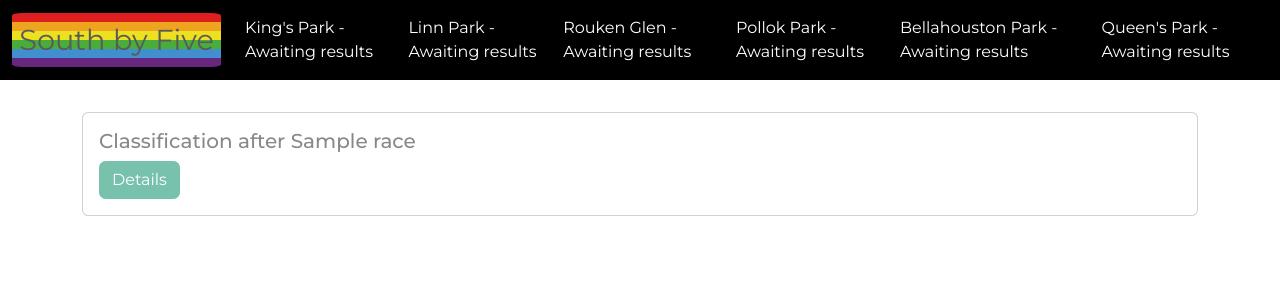
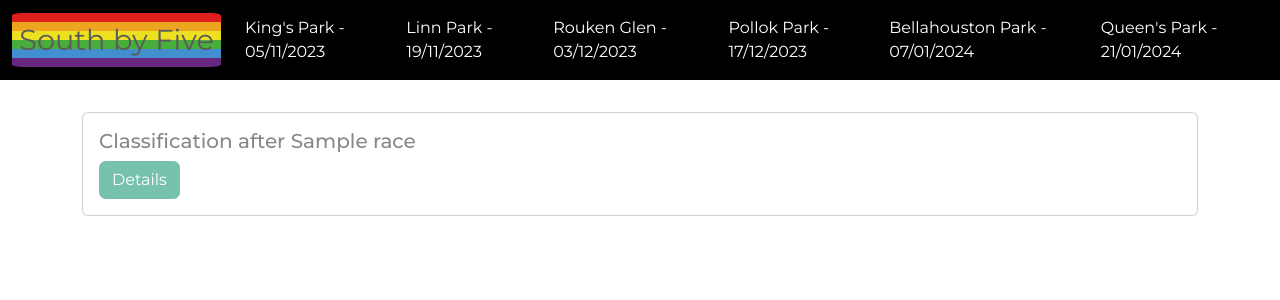
Before and after one commit to lukasz-pudlo/southbyfive, a Django app: page /classifications/ in a window 1280 px wide. Shown: the top 300 px of the page. Run offline with Django 4.2, Linux system fonts and the light colour scheme; tables that the repository leaves empty hold one stand-in row (values such as "Sample post"); some libraries are stand-ins or nearby versions.

Commit message:
Display dates for future races in navbar

```diff
--- a/races/context_processors.py
+++ b/races/context_processors.py
@@ -1,4 +1,5 @@
 from .models import Race
+from datetime import date
 
 
 def race_list(request):
@@ -22,3 +23,27 @@ def race_navbar(request):
              for name in park_names}
 
     return {'race_navbar': races}
+
+
+def race_dates_context(request):
+    race_dates = {
+        "King's Park": date(2023, 11, 5),
+        'Linn Park': date(2023, 11, 19),
+        'Rouken Glen': date(2023, 12, 3),
+        'Pollok Park': date(2023, 12, 17),
+        'Bellahouston Park': date(2024, 1, 7),
+        "Queen's Park": date(2024, 1, 21),
+    }
+
+    # If your races are stored in a database and some might not have a date,
+    # you could check if they exist and then provide a default date from race_dates
+    race_navbar_with_dates = {}
+    for race_name, race_date in race_dates.items():
+        race = Race.objects.filter(name=race_name).first()
+        race_navbar_with_dates[race_name] = {
+            'race': race,
+            'date': race_date,
+            'has_passed': date.today() > race_date
+        }
+
+    return {'race_navbar_with_dates': race_navbar_with_dates}
--- a/sx5_project/settings.py
+++ b/sx5_project/settings.py
@@ -81,6 +81,7 @@ TEMPLATES = [
                 'django.contrib.messages.context_processors.messages',
                 'races.context_processors.race_list',
                 'races.context_processors.race_navbar',
+                'races.context_processors.race_dates_context'
             ],
         },
     },
--- a/sx5_project/templates/base.html
+++ b/sx5_project/templates/base.html
@@ -25,12 +25,12 @@
             </button>
             <div class="collapse navbar-collapse" id="navbarNav">
                 <ul class="navbar-nav">
-                    {% for park_name, race in race_navbar.items %}
+                    {% for park_name, details in race_navbar_with_dates.items %}
                         <li class="nav-item">
-                            {% if race %}
-                                <a class="nav-link {% if request.resolver_match.url_name == 'detail' and request.resolver_match.kwargs.pk == race.pk %}active{% endif %}" href="{% url 'races:detail' pk=race.pk %}">{{ park_name }}</a>
+                            {% if details.race %}
+                                <a class="nav-link {% if request.resolver_match.url_name == 'detail' and request.resolver_match.kwargs.pk == details.race.pk %}active{% endif %}" href="{% url 'races:detail' pk=details.race.pk %}">{{ park_name }}</a>
                             {% else %}
-                                <a class="nav-link disabled" href="#">{{ park_name }} - Awaiting results</a>
+                                <a class="nav-link disabled" href="#">{{ park_name }} - {{ details.date|date:"d/m/Y" }}</a>
                             {% endif %}
                         </li>
                     {% endfor %}
```
Also changed, not shown: races/utils.py (+0 -12 lines), races/views.py (+6 -1 lines).
